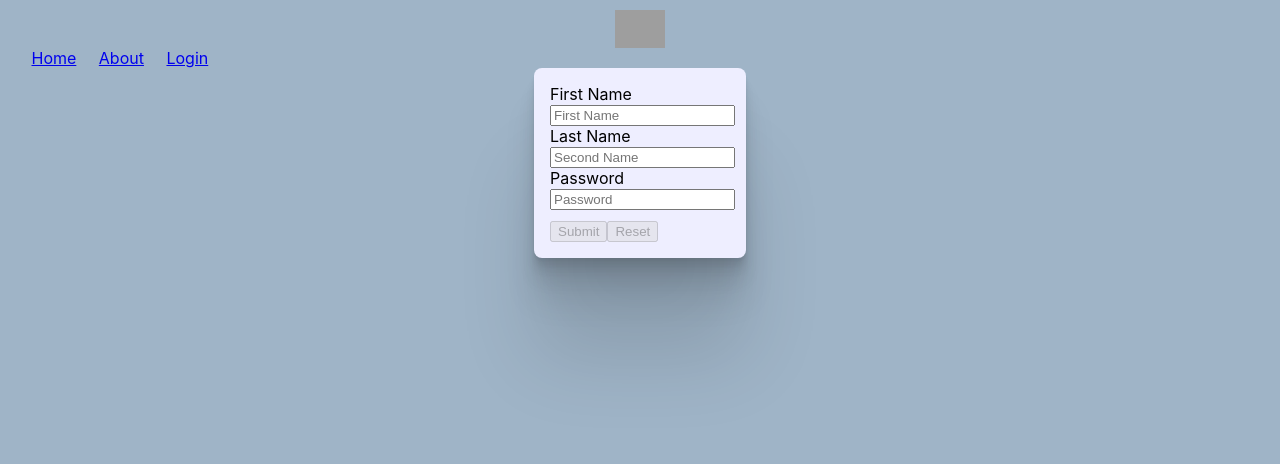
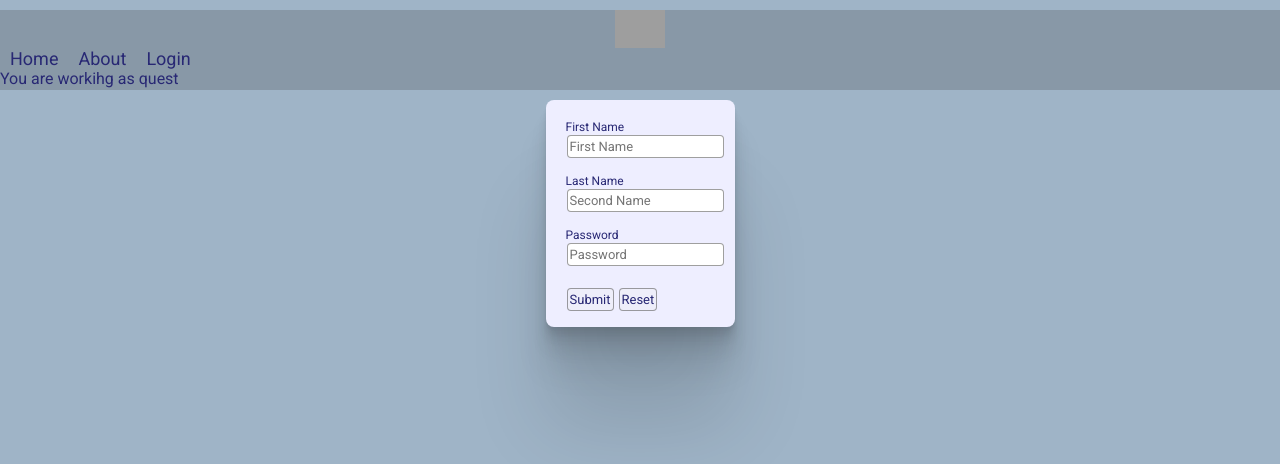
Before and after one commit to artyom-n/redux-blog, a React (Create React App) app: page /login in a window 1280 px wide. Shown: the top 464 px of the page. Built offline with nearby package versions, Linux system fonts and the light colour scheme; no server answers; grey boxes are pictures that could not be loaded.

Commit message:
Added header

```diff
--- a/src/App.css
+++ b/src/App.css
@@ -1,5 +1,23 @@
+@import url('https://fonts.googleapis.com/css2?family=Roboto&display=swap');
+
 body {
     background-color: #9FB4C7;
+}
+
+* {
+    color: rgb(40, 40, 116);
+    font-family: 'Roboto', sans-serif;
+    font-size: 16px
+}
+
+section {
+    margin-top: 10px
+}
+
+header {
+    background-color: #8898a7;
+    width: 100%;
+    height: 80px;
 }
 
 .logo {
@@ -64,7 +82,7 @@ body {
 
 .post-comment {
     font-size: 12.5px;
-    text-align: left;
+    text-align: center;
     margin-left: 16px;
 }
 
@@ -77,7 +95,6 @@ body {
     background-color: #d1d9e0;
     min-width: 50px;
     padding: 2px 1px;
-    border: 1px solid rgba(95, 94, 94, 0.596);
 }
 
 .form-wrapper {
@@ -90,7 +107,7 @@ body {
     width: 300px;
     padding: 16px;
     border-radius: 8px;
-    max-width: 212px;
+    max-width: 189px;
     box-shadow:
     0 2.8px 2.2px rgba(0, 0, 0, 0.034),
     0 6.7px 5.3px rgba(0, 0, 0, 0.048),
@@ -120,6 +137,7 @@ body {
     cursor: pointer;
     outline: none;
     transition: 0.2s;
+    font-size: 12px;
     background-color: #EEEEFF;
     box-shadow:
     0 2.8px 2.2px rgba(0, 0, 0, 0.034),
@@ -141,3 +159,35 @@ body {
 .search-input {
     padding-bottom: 4px
 }
+
+.Link {
+    text-decoration: none;
+    font-size: 18px;
+    margin: 0 10px
+}
+
+.Link:hover {
+    opacity: 50%;
+}
+
+.add-comment-btn {
+    font-size: 13px;
+    border-radius: 4px;
+    padding: 3px 2px;
+    border: 1px solid rgba(95, 94, 94, 0.596);
+    margin-left: 5px;
+}
+
+.login-label {
+    font-size: 12px;
+    padding-bottom: 4px;
+    margin-left: 4px
+}
+
+.margin-bottom-12 {
+    margin-bottom: 12px
+}
+
+.cursor-pointer {
+    cursor: pointer
+}
--- a/src/App.tsx
+++ b/src/App.tsx
@@ -9,12 +9,12 @@ import { RootState } from './store/';
 import { PostsState } from './store/posts/types';
 import { CommentsState } from './store/comments/types';
 import { setComment } from './store/comments/actions';
+import Navigation from './components/navigation'
 
 import {
   BrowserRouter as Router,
-  Switch,
   Route,
-  Link
+  Switch
 } from "react-router-dom";
 import { setPost } from './store/posts/actions';
 import Login from './pages/login';
@@ -53,16 +53,8 @@ const App = () => {
 
   return (
     <>
-      <section className="logo">
-        <img src="https://www.krenerbookkeeping.com/wp-content/uploads/2017/05/blogger-logo-icon-png-22.png" alt="logo" width="50"/>
-      </section>
       <Router>
-        &nbsp; &nbsp; &nbsp; &nbsp;
-        <Link to="/">Home</Link>
-        &nbsp; &nbsp; &nbsp;
-        <Link to="/about">About</Link>
-        &nbsp; &nbsp; &nbsp;
-        <Link to="/login">Login</Link>
+        <Navigation />
         <Switch>
           <Route exact path="/">
             <Home posts={postsState.posts} />
--- /dev/null
+++ b/src/components/navigation.tsx
@@ -0,0 +1,28 @@
+import React from 'react'
+import { Link } from "react-router-dom";
+
+const Navigation = () => {
+  return (
+    <header className="header">
+      <div className="container">
+        <div className="row center-xs middle-xs">
+          <div className="col-xs-3">
+            <div className="logo">
+              <img src="https://www.krenerbookkeeping.com/wp-content/uploads/2017/05/blogger-logo-icon-png-22.png" alt="logo" width="50" />
+            </div>
+          </div>
+          <div className="col-xs-6">
+              <Link className="Link" to="/">Home</Link>
+              <Link className="Link" to="/about">About</Link>
+              <Link className="Link" to="/login">Login</Link>
+          </div>
+          <div className="col-xs-3">
+            You are workihg as quest
+          </div>
+        </div>
+      </div>
+    </header>
+  )
+}
+
+export default Navigation
--- a/src/pages/home.tsx
+++ b/src/pages/home.tsx
@@ -46,14 +46,14 @@ const Home = (props: { posts: PostType[] }) => {
                     <div className="col-xs-4">
                         <div className="search-input">
                             <input
-                                className="tag-input"
+                                className="tag-input add-comment-btn"
                                 type="text"
                                 value={tagValue}
                                 onChange={(e) => {
                                     setTagValue(e.target.value)
                                 }}
                             />
-                            <button type="button" onClick={() => {
+                            <button className="add-comment-btn cursor-pointer" onClick={() => {
                                 setTag(tagValue)
                                 setTagValue("")
                             }}>
@@ -67,6 +67,7 @@ const Home = (props: { posts: PostType[] }) => {
                                     <h3>{post.title}</h3>
                                     <div className="post-tag-wrapper">
                                         <div className="post-tag">
+                                            {"Tag: "}
                                             {parseInt(post.userId) === 1 && "sport"}
                                             {parseInt(post.userId) === 2 && "music"}
                                             {parseInt(post.userId) === 3 && "design"}
--- a/src/pages/login.tsx
+++ b/src/pages/login.tsx
@@ -29,6 +29,7 @@ const Login: FC = () => {
   const dispatch = useDispatch()
 
   return (
+    <section>
       <div className="form-wrapper">
         <div className="form">
           <Form
@@ -43,10 +44,10 @@ const Login: FC = () => {
               <form onSubmit={handleSubmit}>
                 <div className="label-input-wrapper">
                   <div>
-                <label>First Name</label>
+                    <label className="login-label">First Name</label>
                     <Field name="firstName">
                       {({ input }) => (
-                    <input
+                        <input className="add-comment-btn margin-bottom-12"
                           type="text"
                           placeholder="First Name"
                           {...input} />
@@ -54,10 +55,10 @@ const Login: FC = () => {
                     </Field>
                   </div>
                   <div>
-                <label>Last Name</label>
+                    <label className="login-label">Last Name</label>
                     <Field name="secondName">
                       {({ input }) => (
-                    <input
+                        <input className="add-comment-btn margin-bottom-12"
                           type="text"
                           placeholder="Second Name"
                           {...input} />
@@ -65,10 +66,10 @@ const Login: FC = () => {
                     </Field>
                   </div>
                   <div>
-                <label>Password</label>
+                    <label className="login-label">Password</label>
                     <Field name="password">
                       {({ input }) => (
-                    <input
+                        <input className="add-comment-btn margin-bottom-12"
                           type="password"
                           placeholder="Password"
                           {...input} />
@@ -77,10 +78,11 @@ const Login: FC = () => {
                   </div>
                 </div>
                 <div className="buttons">
-              <button type="submit" disabled={submitting || pristine} >
+                  <button type="submit" className="add-comment-btn cursor-pointer" disabled={submitting || pristine} >
                     Submit
               </button>
                   <button
+                    className="add-comment-btn cursor-pointer"
                     type="button"
                     onClick={form.reset}
                     disabled={submitting || pristine}
@@ -93,6 +95,7 @@ const Login: FC = () => {
           </Form >
         </div>
       </div>
+    </section>
   );
 };
 
--- a/src/pages/posts.tsx
+++ b/src/pages/posts.tsx
@@ -92,12 +92,12 @@ const Posts = (props: {
                             </div>
 
                             <div className="add-comment-wrapper">
-                                <input
+                                <input className="add-comment-btn"
                                     type="text"
                                     value={state.preComment}
                                     onChange={onInputChange}
                                 />
-                                <button onClick={onCommentSubmit}>
+                                <button className="add-comment-btn cursor-pointer" onClick={onCommentSubmit}>
                                     Add comment
                                 </button>
                                 {comments.map(comment =>
```
Also changed, not shown: 1 other file (tests, documents, lock files or other folders). Lines whose indentation alone changed are shown as unchanged.
